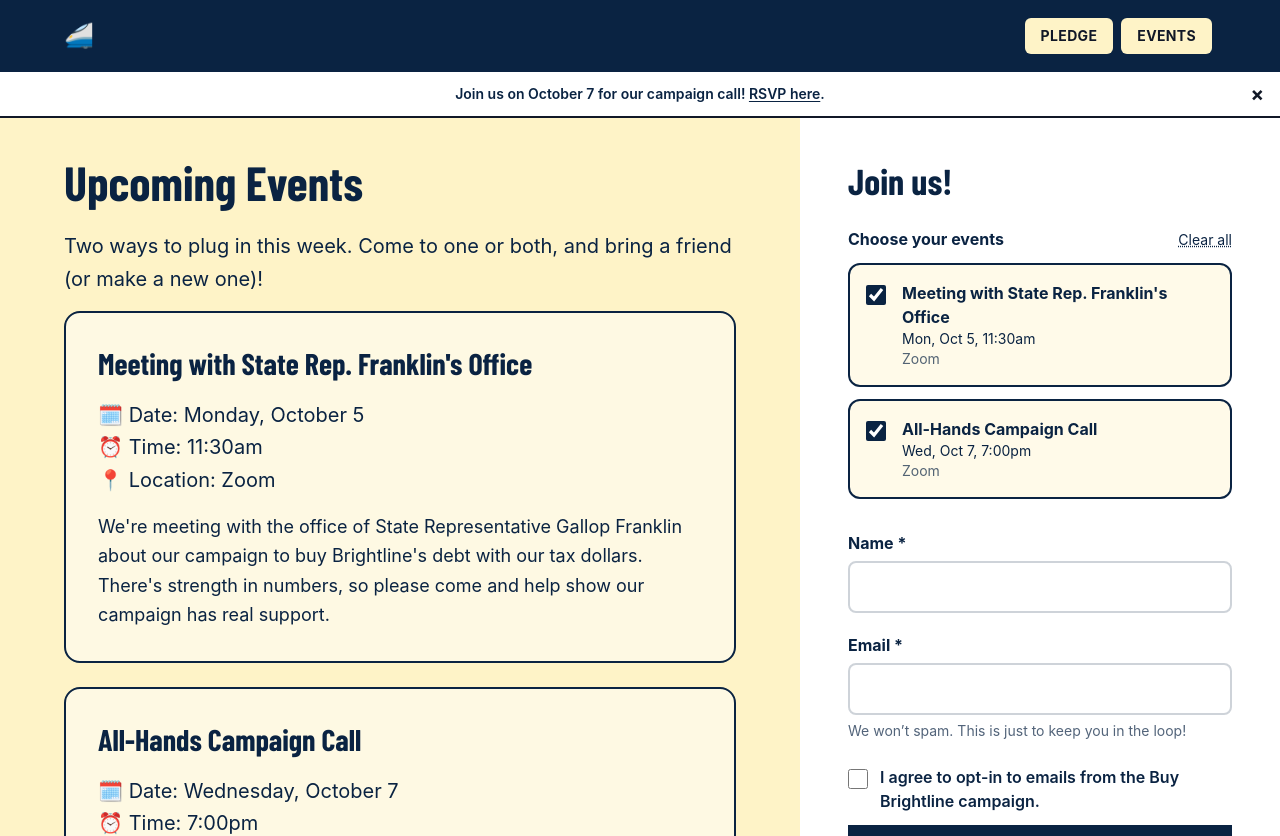
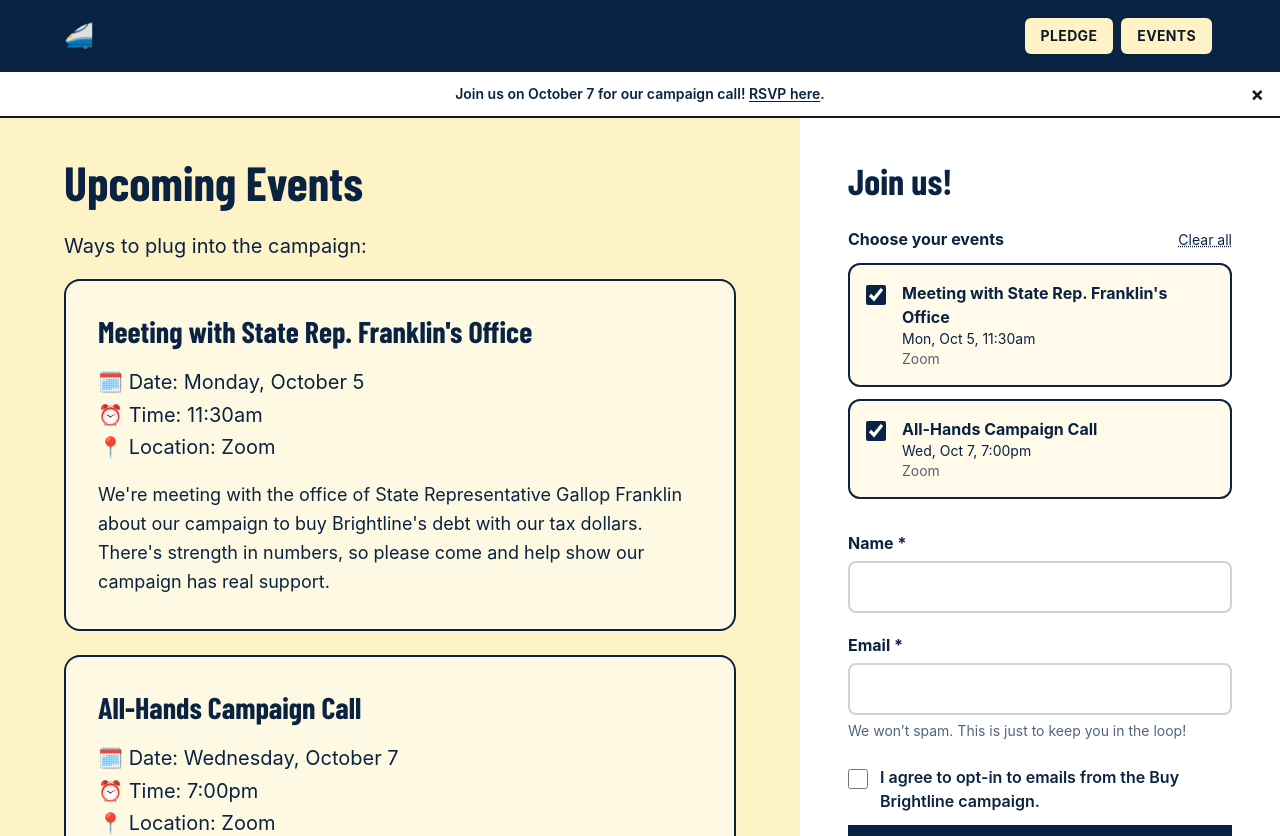
Before and after one commit to Together-Not-For/buy-brightline, a Next.js app in the folder blog/: page /events in a window 1280 px wide. Shown: the top 836 px of the page. Built offline with nearby package versions, Linux system fonts and the light colour scheme; a web font is replaced by a local one.

Commit message:
Update page.tsx

```diff
--- a/blog/app/events/page.tsx
+++ b/blog/app/events/page.tsx
@@ -69,7 +69,7 @@
           <div className="max-w-2xl mx-auto">
             <h1 className="font-display text-5xl font-black leading-none mb-6">Upcoming Events</h1>
             <p className="text-xl leading-relaxed mb-4">
-              Two ways to plug in this week. Come to one or both, and bring a friend (or make a new one)!
+              Ways to plug into the campaign:
             </p>
             <a
               href="#signup"
```
